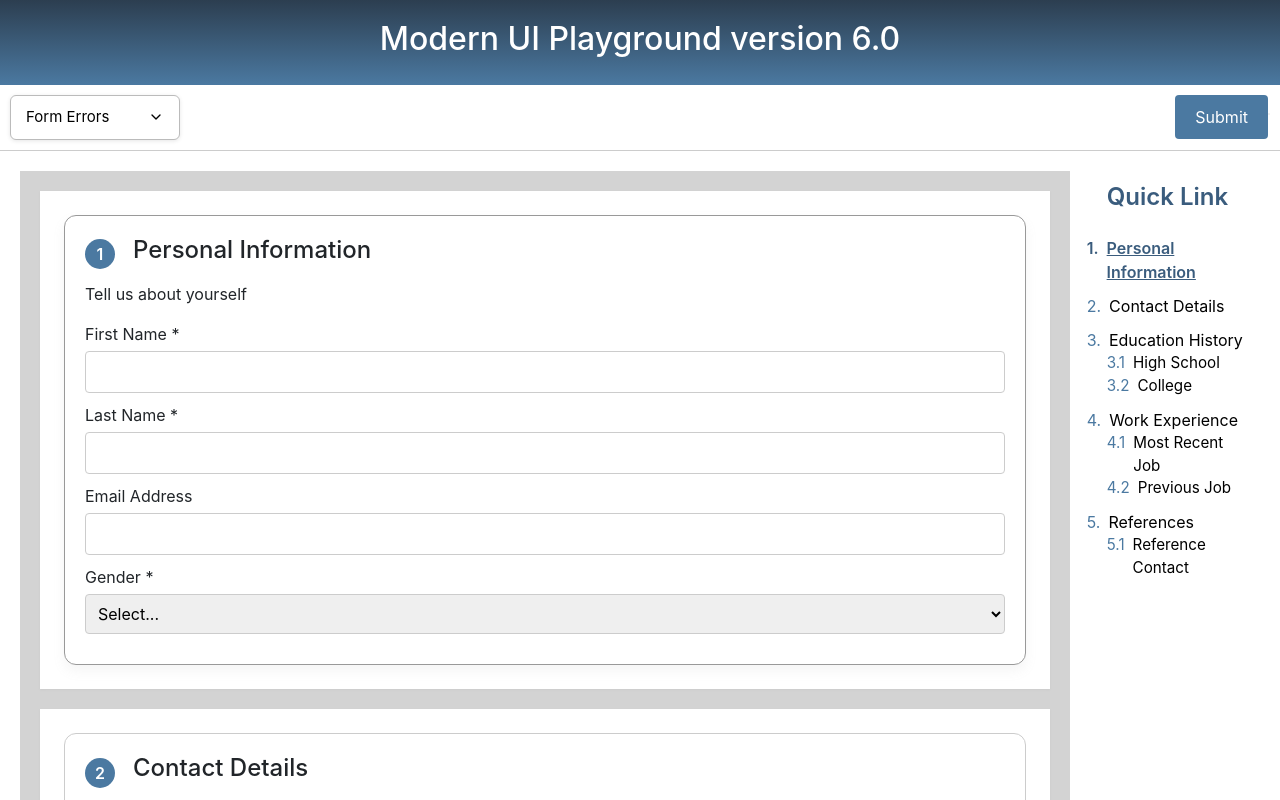
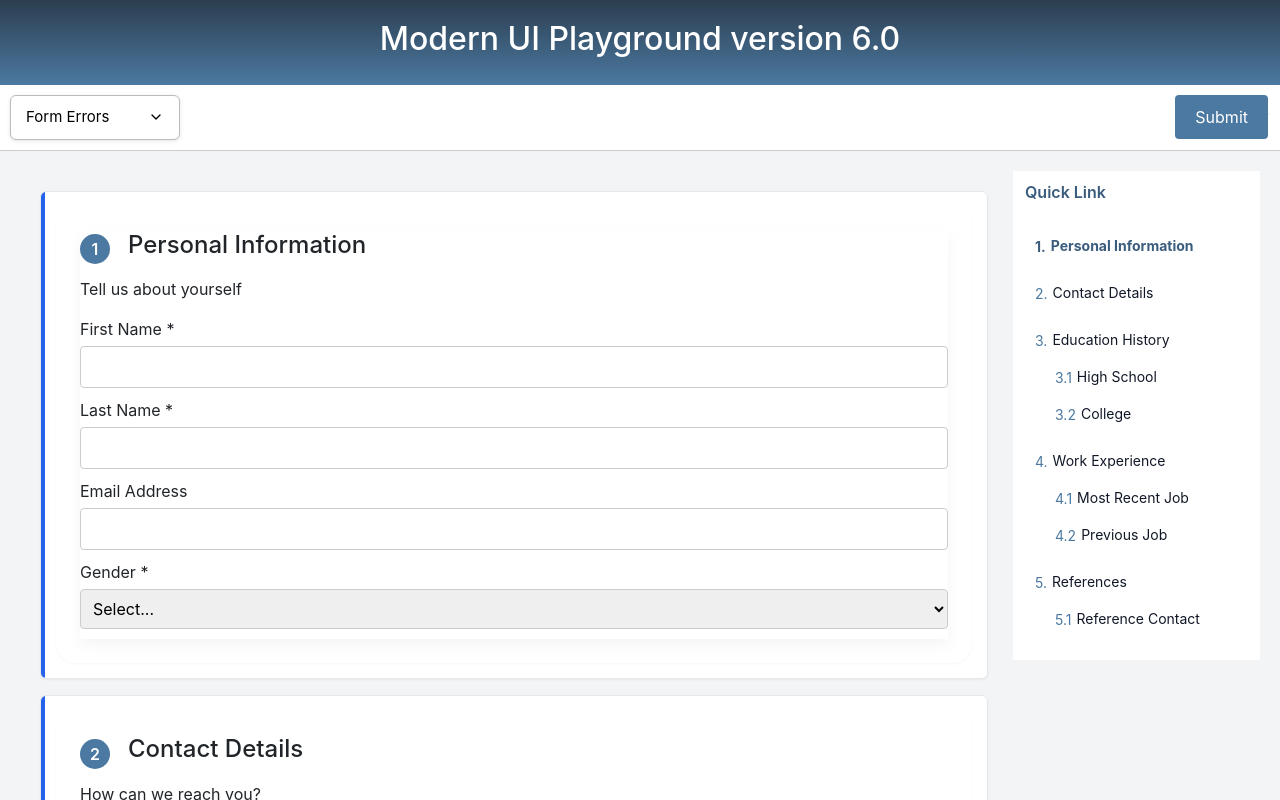
Before and after one commit to cmsashok2009/react-dynamic-form, a React (Create React App) app: page / in a window 1280 px wide. Shown: the top 800 px of the page. Built offline with nearby package versions, Linux system fonts and the light colour scheme.

Commit message:
feature/styles-update

```diff
--- a/eslint.config.cjs
+++ b/eslint.config.cjs
@@ -50,6 +50,7 @@ module.exports = [
           arrowParens: 'always',
           insertPragma: false,
           requirePragma: false,
+          endOfLine: 'auto',
         },
       ],
     },
--- a/src/components/layout/Card/Card.js
+++ b/src/components/layout/Card/Card.js
@@ -7,14 +7,12 @@ import SubcardSection from '../SubcardSection/SubcardSection';
 const CardContainer = styled.div`
   background-color: #ffffff;
   padding: 24px;
-  margin: 0;
+  border-radius: 20px;
+  margin: 15px;
   box-shadow: 0 1px 3px rgba(0, 0, 0, 0.04);
 `;
 
 const CardContent = styled.div`
-  border: 1.5px solid #ccc;
-  border-radius: 12px;
-  padding: 20px;
   background-color: #fff;
   transition:
     border-color 0.3s ease,
--- a/src/components/layout/ContentAreaStyles.js
+++ b/src/components/layout/ContentAreaStyles.js
@@ -3,12 +3,31 @@
 import styled from '@emotion/styled';
 
 export const Container = styled.div`
-  background-color: lightgrey;
+  background-color: #f3f4f6;
   padding: 20px;
   display: flex;
-  flex-direction: column; /* Stack cards vertically */
+  flex-direction: column;
+  gap: 16px;
+  width: 100%; /* ensure it spans available width */
+  max-width: 100%; /* prevent default shrinkage */
 `;
 
 export const CardWrapper = styled.div`
-  margin-bottom: 20px;
+  width: 100%;
+  border-radius: 0.375rem;
+  overflow: hidden;
+  background-color: #ffffff;
+  border: 1px solid #e5e7eb;
+  box-shadow: 0 1px 2px rgba(0, 0, 0, 0.05);
+  position: relative;
+
+  &::before {
+    content: '';
+    width: 4px;
+    background-color: #2563eb;
+    position: absolute;
+    left: 0;
+    top: 0;
+    bottom: 0;
+  }
 `;
--- a/src/components/layout/MainContentLayout.js
+++ b/src/components/layout/MainContentLayout.js
@@ -12,14 +12,15 @@ const Container = styled.div`
   padding: 20px;
   width: 100%;
   gap: 5px;
+  background-color: #f3f4f6;
 `;
 
 const ContentAreaContainer = styled.div`
-  flex: 0 1 85%;
+  flex: 0 1 80%;
 `;
 
 const QuickLinkContainer = styled.div`
-  flex: 0 1 15%;
+  flex: 0 1 20%;
   padding: 2px;
   height: fit-content;
   position: sticky;
--- a/src/components/layout/QuickLink.js
+++ b/src/components/layout/QuickLink.js
@@ -1,55 +1,58 @@
 import React from 'react';
 import PropTypes from 'prop-types';
 import styled from '@emotion/styled';
-
 const LinkContainer = styled.div`
   display: flex;
   flex-direction: column;
   gap: 10px;
   margin-bottom: 10px;
-  position: sticky;
-  top: 150px;
   background-color: white;
   z-index: 999;
   padding: 10px;
 `;
-
 const Heading = styled.h4`
   font-weight: 600;
   color: #3a5c7d;
-  margin-bottom: 15px;
-  text-align: center;
+  margin-bottom: 16px;
+  text-align: left;
+  font-size: 16px;
 `;
 
 const LinkItemButton = styled.button`
   cursor: pointer;
   display: flex;
-  align-items: flex-start;
-  gap: 8px;
+  align-items: center;
+  gap: 5px;
   border: none;
   background: none;
-  padding: 0;
+  padding: 8px 10px;
   text-align: left;
   width: 100%;
+  border-radius: 6px;
+
+  &:hover {
+    background-color: #f0f4f8;
+  }
 `;
 
 const SubLinkItemButton = styled(LinkItemButton)`
-  padding-left: 20px;
+  padding-left: 30px;
   font-size: 0.95rem;
 `;
 
 const Number = styled.span`
   flex-shrink: 0;
   color: ${({ isActive, hasError }) => (hasError ? 'red' : isActive ? '#3a5c7d' : '#4b79a1')};
-  font-weight: ${({ isActive }) => (isActive ? '600' : 'normal')};
+  font-weight: ${({ isActive }) => (isActive ? '700' : 'normal')};
   user-select: none;
+  font-size: 14px;
 `;
 
 const LinkText = styled.span`
-  font-weight: ${({ isActive }) => (isActive ? '600' : 'normal')};
-  color: ${({ isActive, hasError }) => (hasError ? 'red' : isActive ? '#3a5c7d' : 'black')};
-  text-decoration: ${({ isActive }) => (isActive ? 'underline' : 'none')};
-  text-decoration-color: #3a5c7d;
+  font-weight: ${({ isActive }) => (isActive ? '700' : 'normal')};
+  color: ${({ isActive, hasError }) => (hasError ? 'red' : isActive ? '#3a5c7d' : '#111827')};
+  font-size: 14px;
+  line-height: 20px;
 `;
 
 const QuickLink = ({ titles, activeCardIndex, activeSubIndex, onClick, errorMap }) => {
```
